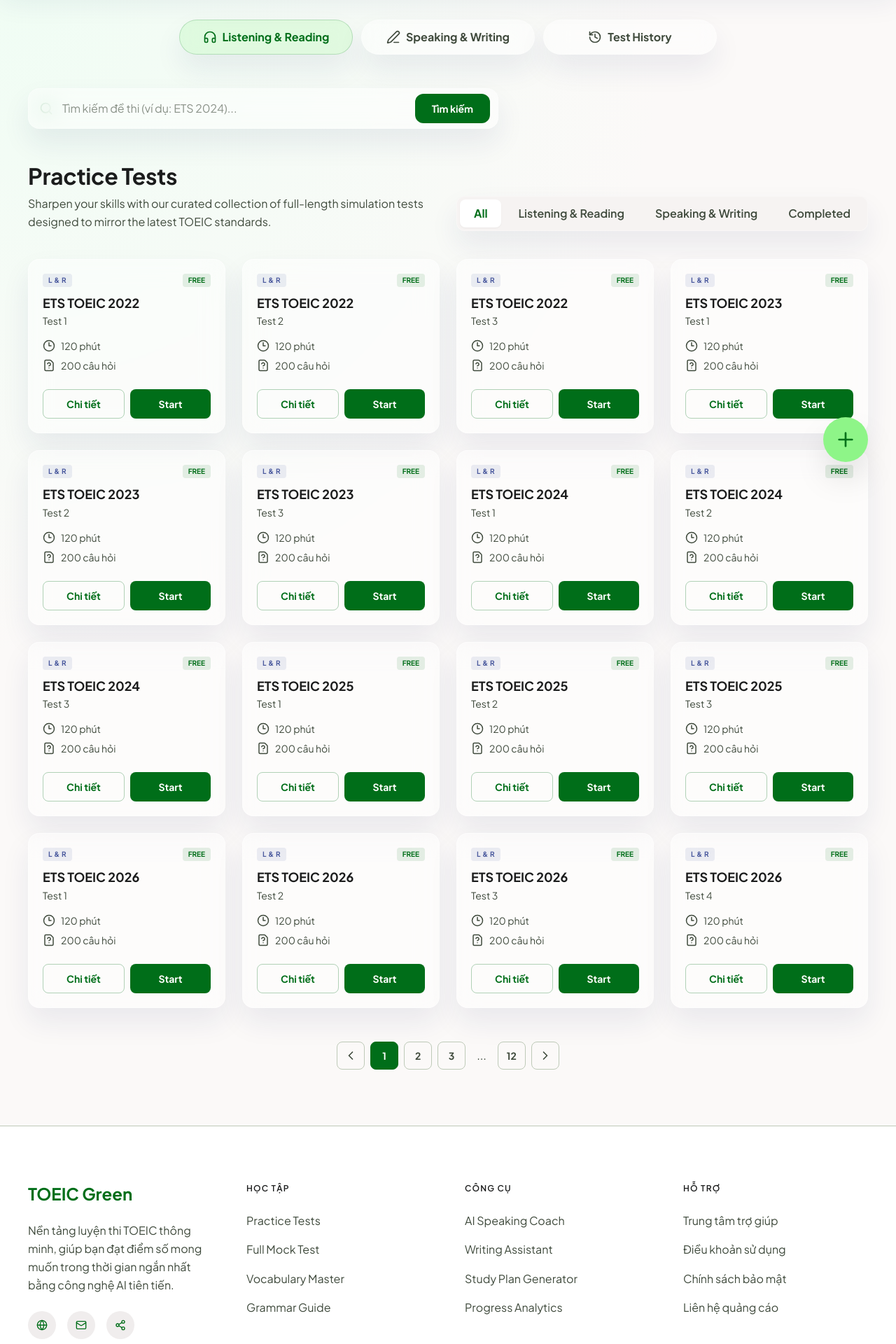
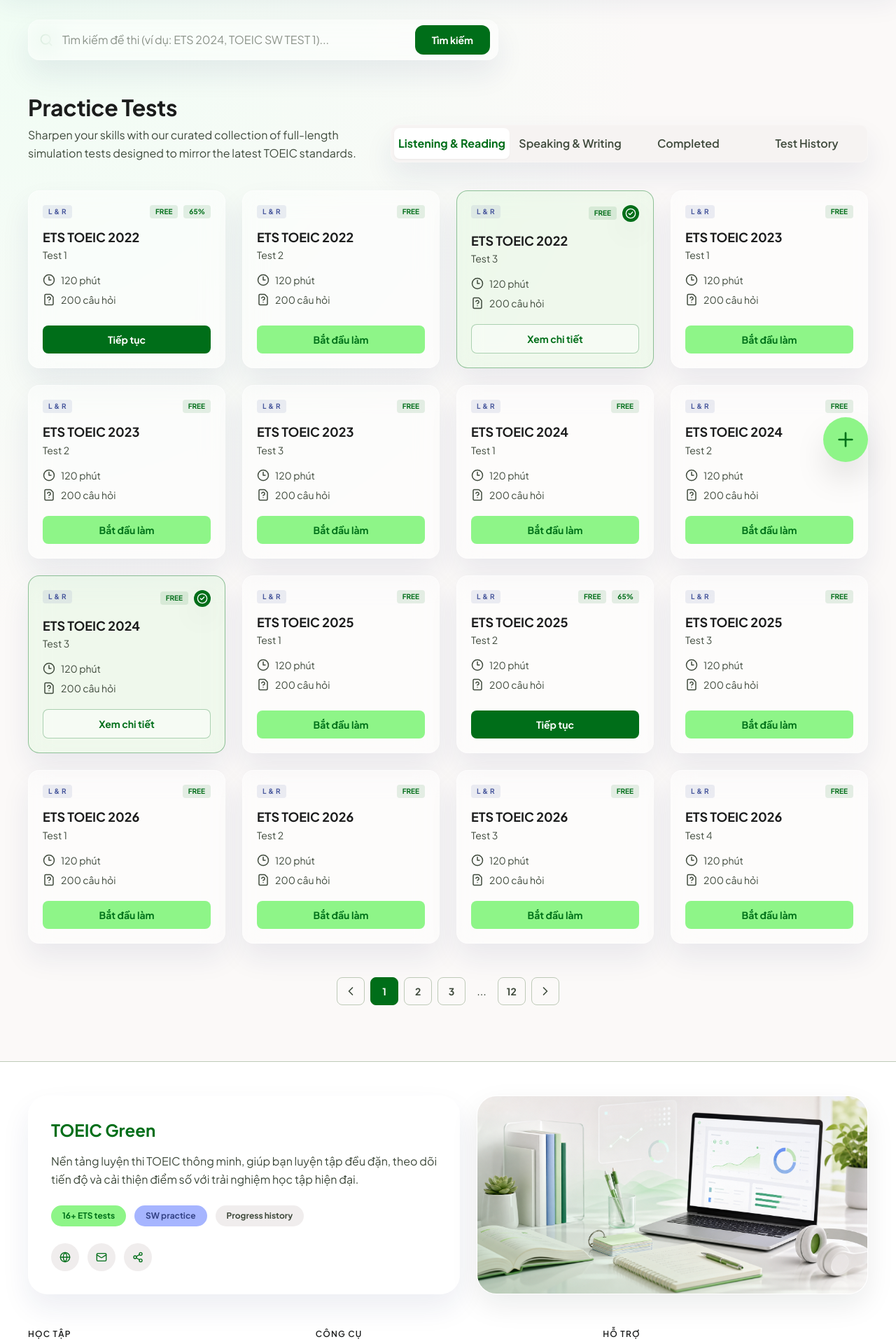
Before and after one commit to Caubeamap/toeic-green, a Next.js app in the folder front-end/: page /practice in a window 1280 px wide. Shown: the part 100-2020 px from the top of the page at 70% size. Built offline with nearby package versions, Linux system fonts and the light colour scheme.

Commit message:
adjust several detailed components in Practice page and adjust footer

```diff
--- a/front-end/components/Footer.tsx
+++ b/front-end/components/Footer.tsx
@@ -1,3 +1,4 @@
+import Image from "next/image";
 import Link from "next/link";
 import { MaterialIcon } from "@/components/MaterialIcon";
 
@@ -35,16 +36,29 @@
 
 export function Footer() {
   return (
-    <footer className="border-t border-outline-variant bg-white pb-10 pt-20">
+    <footer className="border-t border-outline-variant bg-white py-12">
       <div className="container-shell">
-        <div className="mb-20 grid gap-12 md:grid-cols-4">
-          <div className="space-y-6 md:col-span-1">
+        <div className="mb-12 grid gap-6 lg:grid-cols-[1.05fr_0.95fr] lg:items-stretch">
+          <div className="glass-card rounded-[28px] bg-white/70 p-8">
             <div className="text-2xl font-bold text-primary">TOEIC Green</div>
-            <p className="max-w-sm text-body-md leading-relaxed text-on-surface-variant">
-              Nền tảng luyện thi TOEIC thông minh, giúp bạn đạt điểm số mong muốn
-              trong thời gian ngắn nhất bằng công nghệ AI tiên tiến.
+            <p className="mt-4 max-w-xl text-body-md leading-relaxed text-on-surface-variant">
+              Nền tảng luyện thi TOEIC thông minh, giúp bạn luyện tập đều đặn,
+              theo dõi tiến độ và cải thiện điểm số với trải nghiệm học tập hiện đại.
             </p>
-            <div className="flex gap-4">
+
+            <div className="mt-6 flex flex-wrap gap-3">
+              <span className="rounded-full bg-primary-container px-4 py-2 text-label-sm font-bold text-on-primary-container">
+                16+ ETS tests
+              </span>
+              <span className="rounded-full bg-secondary-container px-4 py-2 text-label-sm font-bold text-on-secondary-container">
+                SW practice
+              </span>
+              <span className="rounded-full bg-surface-container px-4 py-2 text-label-sm font-bold text-on-surface-variant">
+                Progress history
+              </span>
+            </div>
+
+            <div className="mt-6 flex gap-3">
               {socialIcons.map((icon) => (
                 <a
                   key={icon}
@@ -58,12 +72,25 @@
             </div>
           </div>
 
+          <div className="relative min-h-[240px] overflow-hidden rounded-[28px] border border-white/70 shadow-soft">
+            <Image
+              src="/images/footer-study-visual.png"
+              alt="TOEIC Green study workspace"
+              fill
+              sizes="(min-width: 1024px) 48vw, 100vw"
+              className="object-cover"
+            />
+            <div className="absolute inset-0 bg-gradient-to-tr from-primary/20 via-transparent to-secondary/10" />
+          </div>
+        </div>
+
+        <div className="mb-10 grid gap-8 md:grid-cols-3">
           {columns.map((column) => (
             <div key={column.title}>
-              <h3 className="mb-6 text-[12px] font-semibold uppercase tracking-widest text-on-surface">
+              <h3 className="mb-4 text-[12px] font-semibold uppercase tracking-widest text-on-surface">
                 {column.title}
               </h3>
-              <ul className="space-y-4">
+              <ul className="space-y-3">
                 {column.links.map(([label, href]) => (
                   <li key={label}>
                     <Link
@@ -79,7 +106,7 @@
           ))}
         </div>
 
-        <div className="flex flex-col gap-6 border-t border-outline-variant pt-8 text-sm text-on-surface-variant md:flex-row md:items-center md:justify-between">
+        <div className="flex flex-col gap-5 border-t border-outline-variant pt-6 text-sm text-on-surface-variant md:flex-row md:items-center md:justify-between">
           <p>© 2026 TOEIC Green. All rights reserved. Made for excellence.</p>
           <div className="flex gap-8">
             <a
--- a/front-end/components/PracticeSection.tsx
+++ b/front-end/components/PracticeSection.tsx
@@ -3,34 +3,55 @@
 import type { ReactNode } from "react";
 import { useMemo, useState } from "react";
 import {
+  CheckCircle2,
   ChevronLeft,
   ChevronRight,
   Clock3,
   FileQuestion,
-  Headphones,
-  History,
-  PenLine,
   Plus,
-  Search,
+  RotateCcw,
+  Search
 } from "lucide-react";
 import { cn } from "@/lib/utils";
 
-const practiceTabs = [
-  { label: "Listening & Reading", icon: Headphones, active: true },
-  { label: "Speaking & Writing", icon: PenLine },
-  { label: "Test History", icon: History }
+type TestType = "Listening & Reading" | "Speaking & Writing";
+type TestStatus = "New" | "In Progress" | "Completed";
+type PracticeFilter = TestType | "Completed" | "Test History";
+
+type PracticeTest = {
+  id: string;
+  title: string;
+  subtitle: string;
+  type: TestType;
+  shortType: string;
+  minutes: number;
+  questions: number;
+  access: string;
+  status: TestStatus;
+  progress: number;
+  score?: string;
+  completedAt?: string;
+};
+
+const filters: PracticeFilter[] = [
+  "Listening & Reading",
+  "Speaking & Writing",
+  "Completed",
+  "Test History"
 ];
 
-const filters = ["All", "Listening & Reading", "Speaking & Writing", "Completed"];
-
-const etsTests = [
+const listeningReadingTests: PracticeTest[] = [
   ...[1, 2, 3].map((test) => ({ year: 2022, test })),
   ...[1, 2, 3].map((test) => ({ year: 2023, test })),
   ...[1, 2, 3].map((test) => ({ year: 2024, test })),
   ...[1, 2, 3].map((test) => ({ year: 2025, test })),
   ...[1, 2, 3, 4].map((test) => ({ year: 2026, test }))
-].map((item, index) => ({
-  id: `${item.year}-${item.test}`,
+].map((item, index) => {
+  const completed = index === 2 || index === 8;
+  const inProgress = index === 0 || index === 10;
+
+  return {
+    id: `lr-${item.year}-${item.test}`,
     title: `ETS TOEIC ${item.year}`,
     subtitle: `Test ${item.test}`,
     type: "Listening & Reading",
@@ -38,29 +59,86 @@
     minutes: 120,
     questions: 200,
     access: "Free",
-  completed: index === 2
+    status: completed ? "Completed" : inProgress ? "In Progress" : "New",
+    progress: completed ? 100 : inProgress ? 65 : 0,
+    score: completed ? (index === 2 ? "890/990" : "845/990") : undefined,
+    completedAt: completed ? (index === 2 ? "18/05/2026" : "24/05/2026") : undefined
+  } satisfies PracticeTest;
+});
+
+const speakingWritingTests: PracticeTest[] = Array.from({ length: 8 }, (_, index) => {
+  const testNumber = index + 1;
+
+  return [
+    {
+      section: "SPEAKING",
+      subtitle: "Speaking Practice",
+      minutes: 20,
+      questions: 7,
+      completed: testNumber === 2,
+      inProgress: testNumber === 1,
+      score: "160/200",
+      completedAt: "20/05/2026"
+    },
+    {
+      section: "WRITING",
+      subtitle: "Writing Practice",
+      minutes: 60,
+      questions: 8,
+      completed: testNumber === 5,
+      inProgress: testNumber === 1,
+      score: "170/200",
+      completedAt: "25/05/2026"
+    }
+  ].map<PracticeTest>((part) => ({
+    id: `sw-${testNumber}-${part.section.toLowerCase()}`,
+    title: `TOEIC SW TEST ${testNumber} ${part.section}`,
+    subtitle: part.subtitle,
+    type: "Speaking & Writing",
+    shortType: part.section === "SPEAKING" ? "Speaking" : "Writing",
+    minutes: part.minutes,
+    questions: part.questions,
+    access: testNumber <= 3 ? "Free" : "Pro",
+    status: part.completed ? "Completed" : part.inProgress ? "In Progress" : "New",
+    progress: part.completed ? 100 : part.inProgress ? 35 : 0,
+    score: part.completed ? part.score : undefined,
+    completedAt: part.completed ? part.completedAt : undefined
   }));
+}).flat();
+
+const allTests = [...listeningReadingTests, ...speakingWritingTests];
 
 export function PracticeSection() {
-  const [activeFilter, setActiveFilter] = useState(filters[0]);
+  const [activeFilter, setActiveFilter] = useState<PracticeFilter>("Listening & Reading");
   const [query, setQuery] = useState("");
 
-  const filteredTests = useMemo(() => {
+  const historyTests = useMemo(
+    () =>
+      allTests
+        .filter((test) => test.status !== "New")
+        .sort((a, b) => b.progress - a.progress),
+    []
+  );
+
+  const visibleTests = useMemo(() => {
     const normalizedQuery = query.trim().toLowerCase();
+    const baseTests =
+      activeFilter === "Test History"
+        ? historyTests
+        : activeFilter === "Completed"
+          ? allTests.filter((test) => test.status === "Completed")
+          : allTests.filter((test) => test.type === activeFilter);
 
-    return etsTests.filter((test) => {
-      const matchesFilter =
-        activeFilter === "All" ||
-        (activeFilter === "Completed" && test.completed) ||
-        activeFilter === test.type;
+    return baseTests.filter((test) => {
+      return (
+        !normalizedQuery ||
+        `${test.title} ${test.subtitle} ${test.type}`.toLowerCase().includes(normalizedQuery)
+      );
+    });
+  }, [activeFilter, historyTests, query]);
 
-      const matchesQuery =
-        !normalizedQuery ||
-        `${test.title} ${test.subtitle}`.toLowerCase().includes(normalizedQuery);
-
-      return matchesFilter && matchesQuery;
-    });
-  }, [activeFilter, query]);
+  const isHistoryView = activeFilter === "Test History";
+  const isCompletedView = activeFilter === "Completed";
 
   return (
     <section
@@ -68,28 +146,6 @@
       className="relative overflow-hidden bg-[radial-gradient(circle_at_0%_0%,#f0fdf4_0%,#fbf9f8_46%),radial-gradient(circle_at_100%_100%,#eff6ff_0%,#fbf9f8_48%)] pb-20 pt-12"
     >
       <div className="container-shell">
-        <div className="mx-auto mb-12 grid max-w-3xl grid-cols-1 gap-3 sm:grid-cols-3">
-          {practiceTabs.map((tab) => {
-            const Icon = tab.icon;
-
-            return (
-              <button
-                key={tab.label}
-                className={cn(
-                  "glass-card inline-flex min-h-12 items-center justify-center gap-2 rounded-full px-6 py-3 text-label-md font-bold transition hover:bg-white/60",
-                  tab.active
-                    ? "border-primary/20 bg-primary-container/20 text-primary"
-                    : "text-on-surface-variant"
-                )}
-                type="button"
-              >
-                <Icon className="h-5 w-5" />
-                {tab.label}
-              </button>
-            );
-          })}
-        </div>
-
         <div className="mb-12 max-w-2xl">
           <div className="group relative">
             <Search className="pointer-events-none absolute left-4 top-1/2 h-5 w-5 -translate-y-1/2 text-primary transition group-focus-within:scale-110" />
@@ -97,7 +153,7 @@
               value={query}
               onChange={(event) => setQuery(event.target.value)}
               className="glass-card w-full rounded-2xl px-12 py-4 text-on-surface outline-none transition placeholder:text-on-surface-variant/60 focus:border-primary focus:ring-2 focus:ring-primary/30"
-              placeholder="Tìm kiếm đề thi (ví dụ: ETS 2024)..."
+              placeholder="Tìm kiếm đề thi (ví dụ: ETS 2024, TOEIC SW TEST 1)..."
               type="text"
             />
             <button
@@ -112,21 +168,28 @@
         <div className="mb-10 flex flex-col gap-6 md:flex-row md:items-end md:justify-between">
           <div>
             <h1 className="mb-2 text-headline-lg font-bold text-on-surface">
-              Practice Tests
+              {isHistoryView
+                ? "Test History"
+                : isCompletedView
+                  ? "Completed Tests"
+                  : "Practice Tests"}
             </h1>
             <p className="max-w-xl text-body-md text-on-surface-variant">
-              Sharpen your skills with our curated collection of full-length
-              simulation tests designed to mirror the latest TOEIC standards.
+              {isHistoryView
+                ? "Theo dõi các bài luyện thi đã bắt đầu hoặc đã hoàn thành để tiếp tục ôn tập đúng điểm yếu."
+                : isCompletedView
+                  ? "Danh sách các bài luyện thi đã hoàn thành, kèm điểm số và trạng thái review rõ ràng."
+                  : "Sharpen your skills with our curated collection of full-length simulation tests designed to mirror the latest TOEIC standards."}
             </p>
           </div>
 
-          <div className="glass-card flex max-w-full gap-1 overflow-x-auto rounded-xl bg-surface-container-low p-1">
+          <div className="glass-card grid w-full max-w-4xl grid-cols-1 gap-1 rounded-xl bg-surface-container-low p-1 sm:grid-cols-2 lg:w-auto lg:grid-cols-4">
             {filters.map((filter) => (
               <button
                 key={filter}
                 onClick={() => setActiveFilter(filter)}
                 className={cn(
-                  "whitespace-nowrap rounded-lg px-5 py-2 text-label-md font-semibold text-on-surface-variant transition hover:text-on-surface",
+                  "inline-flex min-h-11 items-center justify-center whitespace-nowrap rounded-lg px-5 py-2 text-label-md font-semibold text-on-surface-variant transition hover:bg-white/50 hover:text-on-surface",
                   activeFilter === filter && "bg-white font-bold text-primary shadow-sm"
                 )}
                 type="button"
@@ -137,57 +200,17 @@
           </div>
         </div>
 
+        {isHistoryView ? (
+          <HistoryList tests={visibleTests} />
+        ) : (
           <div className="grid grid-cols-1 gap-6 sm:grid-cols-2 lg:grid-cols-4">
-          {filteredTests.map((test) => (
-            <article
-              key={test.id}
-              className="glass-card group overflow-hidden rounded-2xl border border-white/50 transition duration-300 hover:-translate-y-1 hover:shadow-xl"
-            >
-              <div className="p-5">
-                <div className="mb-3 flex items-start justify-between">
-                  <span className="rounded bg-secondary/10 px-2 py-0.5 text-[10px] font-bold uppercase tracking-wider text-secondary">
-                    {test.shortType}
-                  </span>
-                  <span className="rounded bg-primary/10 px-2 py-0.5 text-[10px] font-bold uppercase text-primary">
-                    {test.access}
-                  </span>
-                </div>
-
-                <h3 className="mb-1 text-lg font-bold leading-tight text-on-surface">
-                  {test.title}
-                </h3>
-                <p className="mb-4 text-sm text-on-surface-variant">{test.subtitle}</p>
-
-                <div className="mb-6 space-y-2 text-sm text-on-surface-variant">
-                  <div className="flex items-center gap-2">
-                    <Clock3 className="h-[18px] w-[18px]" />
-                    <span>{test.minutes} phút</span>
-                  </div>
-                  <div className="flex items-center gap-2">
-                    <FileQuestion className="h-[18px] w-[18px]" />
-                    <span>{test.questions} câu hỏi</span>
-                  </div>
-                </div>
-
-                <div className="flex gap-2">
-                  <button
-                    className="flex-1 rounded-lg border border-primary/30 py-2.5 text-sm font-bold text-primary transition hover:bg-primary/5"
-                    type="button"
-                  >
-                    Chi tiết
-                  </button>
-                  <button
-                    className="flex-1 rounded-lg bg-primary py-2.5 text-sm font-bold text-white transition hover:brightness-110 active:scale-95"
-                    type="button"
-                  >
-                    Start
-                  </button>
-                </div>
-              </div>
-            </article>
+            {visibleTests.map((test) => (
+              <PracticeTestCard key={test.id} test={test} />
             ))}
           </div>
+        )}
 
+        {!isHistoryView && !isCompletedView ? (
           <div className="mt-12 flex items-center justify-center gap-2">
             <PaginationButton label="Previous">
               <ChevronLeft className="h-5 w-5" />
@@ -203,6 +226,7 @@
               <ChevronRight className="h-5 w-5" />
             </PaginationButton>
           </div>
+        ) : null}
       </div>
 
       <button
@@ -215,6 +239,162 @@
         </span>
       </button>
     </section>
+  );
+}
+
+function PracticeTestCard({ test }: { test: PracticeTest }) {
+  const completed = test.status === "Completed";
+  const inProgress = test.status === "In Progress";
+  const actionLabel = completed ? "Xem chi tiết" : inProgress ? "Tiếp tục" : "Bắt đầu làm";
+
+  return (
+    <article
+      className={cn(
+        "glass-card group relative flex h-full flex-col overflow-hidden rounded-2xl border border-white/50 transition duration-300 hover:-translate-y-1 hover:shadow-xl",
+        completed && "border-primary/40 bg-primary-container/10"
+      )}
+    >
+      <div className="flex h-full flex-col p-5">
+        <div className="mb-4 flex items-start justify-between gap-3">
+          <span className="rounded bg-secondary/10 px-2 py-0.5 text-[10px] font-bold uppercase tracking-wider text-secondary">
+            {test.shortType}
+          </span>
+          <div className="ml-auto flex items-center gap-2">
+            <span className="rounded bg-primary/10 px-2 py-0.5 text-[10px] font-bold uppercase text-primary">
+              {test.access}
+            </span>
+            {inProgress ? (
+              <span className="rounded bg-primary/10 px-2 py-0.5 text-[10px] font-bold text-primary">
+                {test.progress}%
+              </span>
+            ) : null}
+            {completed ? (
+              <span
+                aria-label="Completed"
+                className="flex h-6 w-6 items-center justify-center rounded-full bg-primary text-white shadow-soft"
+                title="Completed"
+              >
+                <CheckCircle2 className="h-4 w-4" />
+              </span>
+            ) : null}
+          </div>
+        </div>
+
+        <h3 className="mb-1 text-lg font-bold leading-tight text-on-surface">
+          {test.title}
+        </h3>
+        <p className="mb-4 text-sm text-on-surface-variant">{test.subtitle}</p>
+
+        <div className="mb-5 space-y-2 text-sm text-on-surface-variant">
+          <div className="flex items-center gap-2">
+            <Clock3 className="h-[18px] w-[18px]" />
+            <span>{test.minutes} phút</span>
+          </div>
+          <div className="flex items-center gap-2">
+            <FileQuestion className="h-[18px] w-[18px]" />
+            <span>{test.questions} câu hỏi</span>
+          </div>
+        </div>
+
+        <button
+          className={cn(
+            "mt-auto inline-flex w-full items-center justify-center rounded-lg py-2.5 text-sm font-bold transition active:scale-[0.98]",
+            completed &&
+              "border border-primary/30 bg-white/35 text-primary hover:bg-primary/10",
+            inProgress && "bg-primary text-white hover:bg-primary/90",
+            !completed &&
+              !inProgress &&
+              "bg-primary-container text-on-primary-container hover:bg-primary-fixed-dim"
+          )}
+          type="button"
+        >
+          {actionLabel}
+        </button>
+      </div>
+    </article>
+  );
+}
+
+function HistoryList({ tests }: { tests: PracticeTest[] }) {
+  if (tests.length === 0) {
+    return (
+      <div className="glass-card rounded-2xl p-8 text-center text-on-surface-variant">
+        Chưa có bài luyện tập nào trong lịch sử.
+      </div>
+    );
+  }
+
+  return (
+    <div className="space-y-4">
+      {tests.map((test) => {
+        const completed = test.status === "Completed";
+
+        return (
+          <article
+            key={test.id}
+            className={cn(
+              "glass-card flex flex-col gap-4 rounded-2xl border border-white/50 p-5 shadow-soft md:flex-row md:items-center md:justify-between",
+              completed && "border-primary/40 bg-primary-container/10"
+            )}
+          >
+            <div className="flex min-w-0 items-start gap-4">
+              <div
+                className={cn(
+                  "flex h-12 w-12 shrink-0 items-center justify-center rounded-full",
+                  completed
+                    ? "bg-primary text-white"
+                    : "bg-secondary-container text-on-secondary-container"
+                )}
+              >
+                {completed ? (
+                  <CheckCircle2 className="h-6 w-6" />
+                ) : (
+                  <RotateCcw className="h-5 w-5" />
+                )}
+              </div>
+              <div className="min-w-0">
+                <div className="flex flex-wrap items-center gap-2">
+                  <h3 className="text-lg font-bold text-on-surface">{test.title}</h3>
+                  <span className="rounded bg-secondary/10 px-2 py-0.5 text-[10px] font-bold uppercase tracking-wider text-secondary">
+                    {test.shortType}
+                  </span>
+                  {completed ? (
+                    <span className="inline-flex items-center gap-1 rounded-full bg-primary px-2.5 py-1 text-[10px] font-bold uppercase text-white">
+                      <CheckCircle2 className="h-3.5 w-3.5" />
+                      Completed
+                    </span>
+                  ) : (
+                    <span className="rounded-full bg-secondary-container px-2.5 py-1 text-[10px] font-bold uppercase text-on-secondary-container">
+                      {test.progress}% progress
+                    </span>
+                  )}
+                </div>
+                <p className="mt-1 text-sm text-on-surface-variant">
+                  {test.subtitle} · {test.minutes} phút · {test.questions} câu hỏi
+                </p>
+                {completed && test.completedAt ? (
+                  <p className="mt-1 text-xs font-semibold text-primary">
+                    Hoàn thành ngày {test.completedAt}
+                  </p>
+                ) : null}
+              </div>
+            </div>
+
+            <button
+              className={cn(
+                "w-full rounded-lg py-2.5 text-sm font-bold transition active:scale-[0.98] md:w-36",
+                completed
+                  ? "border border-primary/30 bg-white/35 text-primary hover:bg-primary/10"
+                  : "bg-primary text-white hover:bg-primary/90"
+              )}
+              type="button"
+            >
+              {completed ? "Xem chi tiết" : "Tiếp tục"}
+            </button>
+          </article>
+        );
+      })}
+    </div>
   );
 }
 
```
Also changed, not shown: front-end/public/images/footer-study-visual.png (added). Lines whose indentation alone changed are shown as unchanged.
